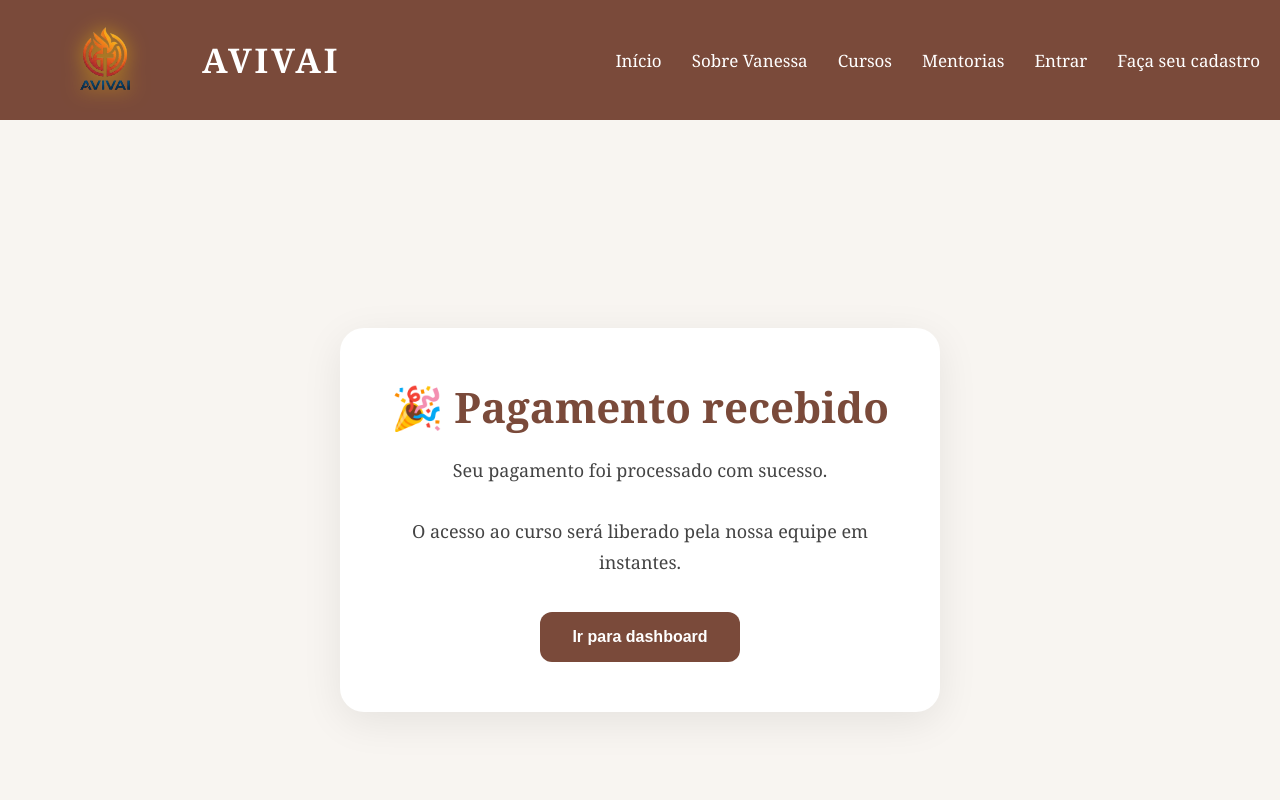
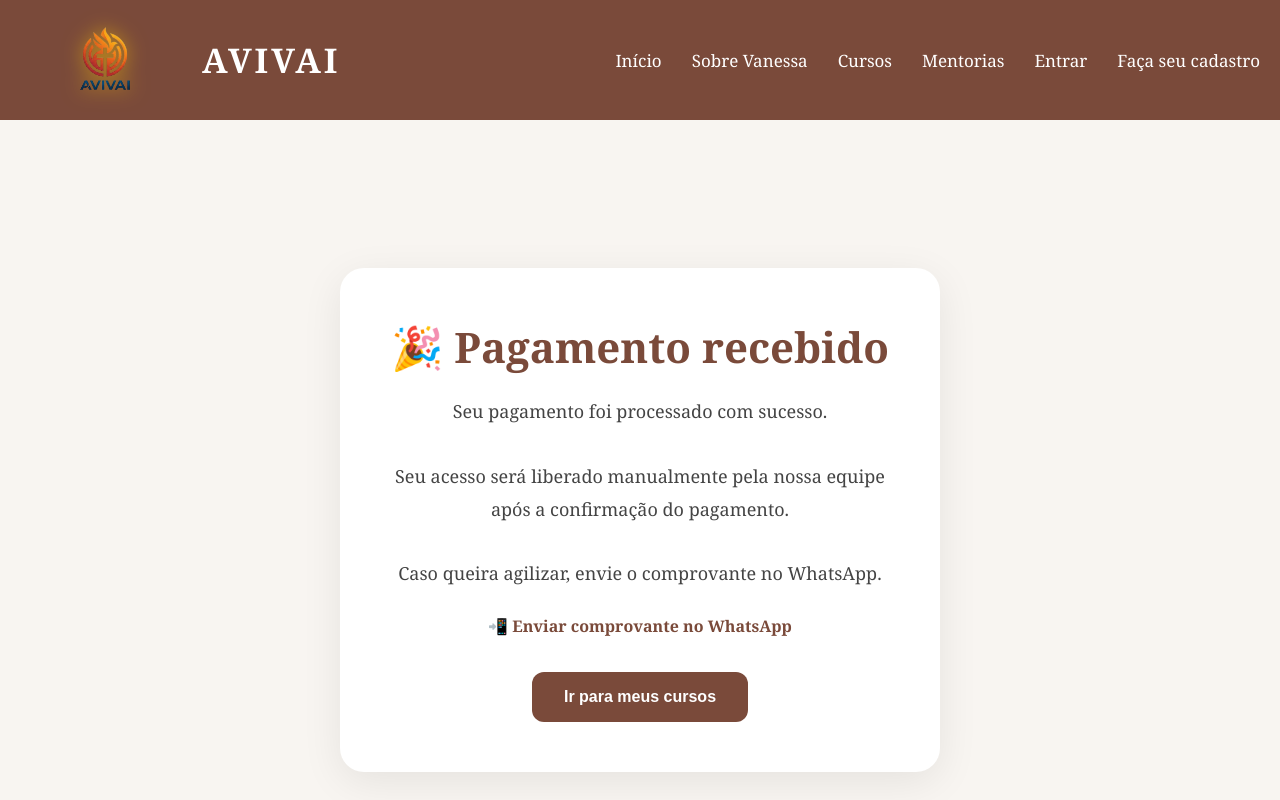
Before and after one commit to Mayra727/avivai-frontend, a React (Vite) app: page /payment-success in a window 1280 px wide. Shown: the top 800 px of the page. Built offline with nearby package versions, Linux system fonts and the light colour scheme.

Commit message:
feat: adiciona fluxo manual de confirmacao de pagamento

```diff
--- a/src/pages/PaymentSuccess.tsx
+++ b/src/pages/PaymentSuccess.tsx
@@ -8,23 +8,23 @@ export default function PaymentSuccess() {
 
     <div
       style={{
-        minHeight:"100vh",
-        background:"#F8F5F1",
-        display:"flex",
-        justifyContent:"center",
-        alignItems:"center",
-        padding:"30px"
+        minHeight: "100vh",
+        background: "#F8F5F1",
+        display: "flex",
+        justifyContent: "center",
+        alignItems: "center",
+        padding: "30px"
       }}
     >
 
       <div
         style={{
-          background:"#fff",
-          padding:"50px",
-          borderRadius:"24px",
-          maxWidth:"600px",
-          width:"100%",
-          textAlign:"center",
+          background: "#fff",
+          padding: "50px",
+          borderRadius: "24px",
+          maxWidth: "600px",
+          width: "100%",
+          textAlign: "center",
           boxShadow:
             "0 10px 40px rgba(0,0,0,0.08)"
         }}
@@ -32,9 +32,9 @@ export default function PaymentSuccess() {
 
         <h1
           style={{
-            color:"#7A4A3A",
-            fontSize:"42px",
-            marginBottom:"20px"
+            color: "#7A4A3A",
+            fontSize: "42px",
+            marginBottom: "20px"
           }}
         >
 
@@ -44,41 +44,67 @@ export default function PaymentSuccess() {
 
         <p
           style={{
-            fontSize:"18px",
-            lineHeight:"1.7",
-            color:"#444"
+            fontSize: "18px",
+            lineHeight: "1.8",
+            color: "#444"
           }}
         >
 
-          Seu pagamento foi processado com sucesso.
+          Seu pagamento foi processado
+          com sucesso.
 
           <br /><br />
 
-          O acesso ao curso será liberado
-          pela nossa equipe em instantes.
+          Seu acesso será liberado
+          manualmente pela nossa equipe
+          após a confirmação do pagamento.
+
+          <br /><br />
+
+          Caso queira agilizar,
+          envie o comprovante no WhatsApp.
 
         </p>
 
+        <a
+          href="https://wa.me/5541999999999"
+          target="_blank"
+          rel="noopener noreferrer"
+          style={{
+            display: "inline-block",
+            marginTop: "25px",
+            color: "#7A4A3A",
+            fontWeight: "700",
+            textDecoration: "none",
+            fontSize: "16px"
+          }}
+        >
+
+          📲 Enviar comprovante no WhatsApp
+
+        </a>
+
         <button
 
-          onClick={()=>
-            navigate("/dashboard")
+          onClick={() =>
+            navigate("/meus-cursos")
           }
 
           style={{
-            marginTop:"35px",
-            padding:"16px 32px",
-            border:"none",
-            borderRadius:"12px",
-            background:"#7A4A3A",
-            color:"#fff",
-            fontSize:"16px",
-            cursor:"pointer"
+            marginTop: "35px",
+            padding: "16px 32px",
+            border: "none",
+            borderRadius: "12px",
+            background: "#7A4A3A",
+            color: "#fff",
+            fontSize: "16px",
+            cursor: "pointer",
+            fontWeight: "600"
           }}
 
         >
 
-          Ir para dashboard
+          Ir para meus cursos
 
         </button>
 
```
